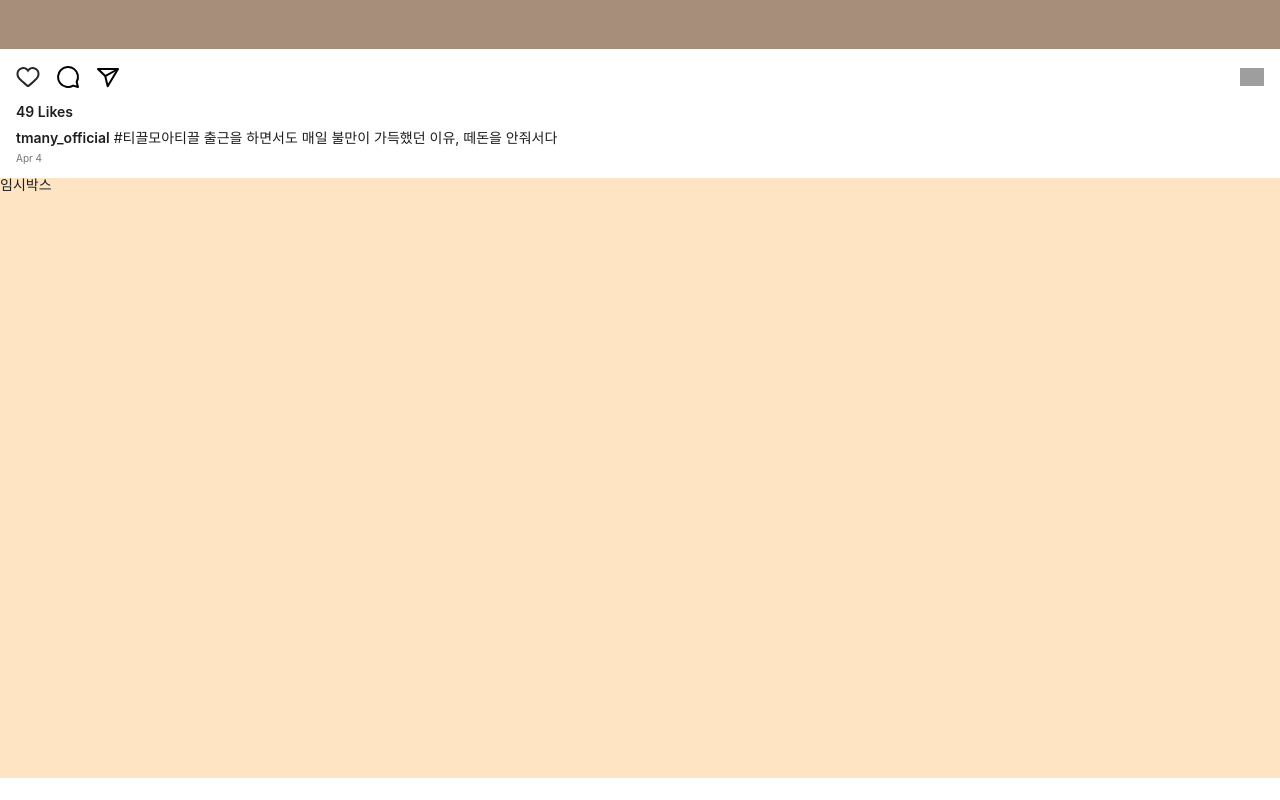
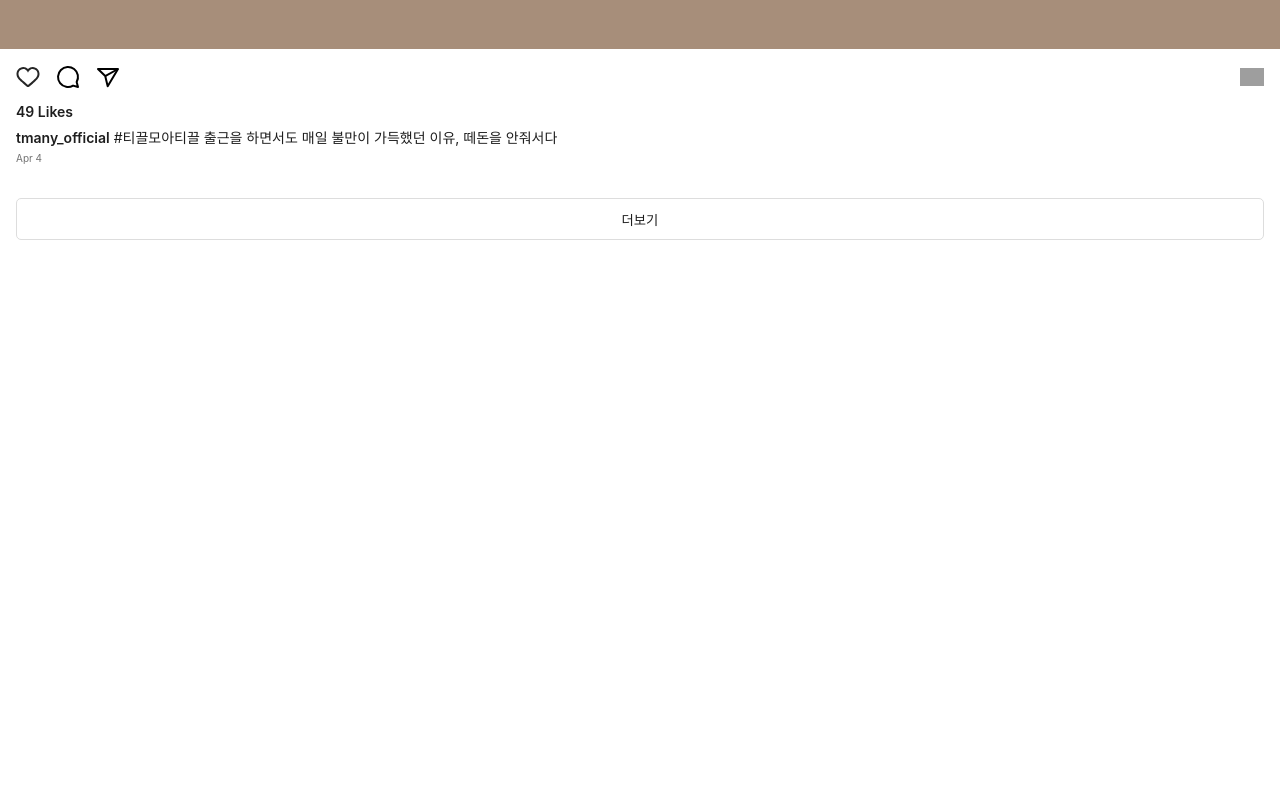
Before and after one commit to aluvy/vue-stagram, a Vue app: page / in a window 1280 px wide. Shown: the part 4274-5074 px from the top of the page. After the commit the page ends 4546 px from the top, so only its background shows below. Built offline with nearby package versions, Linux system fonts and the light colour scheme; grey boxes are pictures that could not be loaded; a web font is replaced by a local one.

Commit message:
axios 기본

```diff
--- a/src/App.vue
+++ b/src/App.vue
@@ -10,8 +10,8 @@
   </div>
 
   <Container :post="post" />
+  <button @click="more" type="button" class="btn_more">더보기</button>
 
-  <div class="sample-box">임시박스</div>
 
   <div class="footer">
     <ul class="footer-button-plus">
@@ -24,12 +24,27 @@
 <script>
 import post from './assets/data.js'
 import Container from './components/Container.vue'
+import axios from 'axios'
+// axios.get()
+// axios.post()
 
 export default {
   name:'App',
   data(){
     return {
       post : post,
+    }
+  },
+  methods: {
+    more(){
+      axios.get('https://codingapple1.github.io/vue/more0.json')
+      .then( result => {
+        this.post.push(result.data);
+      })
+      .catch( error =>{
+        // 요청 실패 시
+        console.log(error);
+      })
     }
   },
   components:{
@@ -50,7 +65,9 @@ export default {
 .footer {width:100%; position:sticky; bottom:0; padding-bottom:10px; background-color:white;}
 .footer-button-plus {width:80px; margin:auto; text-align:center; cursor:pointer; font-size:24px; padding-top:12px;}
 
-.sample-box { width:100%; height:600px; background-color:bisque;}
+.btn_more{display:block; width:calc(100% - 3.2rem); height:4.2rem; border-radius:0.5rem; border:1px solid #ddd; margin:2rem auto 1rem;}
+
+
 .inputfile {display:none;}
 .input-plus {cursor:pointer;}
 
```
